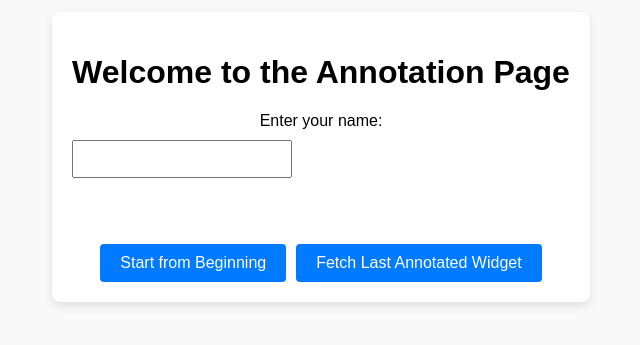
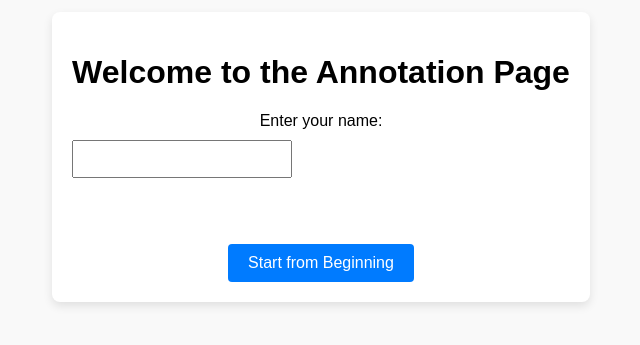
Before and after one commit to ChenzwNina/online_annotation, a plain HTML site: page docs/index.html in a window 1280 px wide. Shown: the part 243-588 px from the top of the page, without its empty margins (319-959 px from the left). Drawn offline with Linux system fonts and the light colour scheme.

Commit message:
update button

```diff
--- a/docs/index.html
+++ b/docs/index.html
@@ -126,7 +126,7 @@
 
         <div class="inline-buttons">
             <button onclick="startFromBeginning()">Start from Beginning</button>
-            <button onclick="fetchCompletedPairs()">Fetch Last Annotated Widget</button>
+            <!-- <button onclick="fetchCompletedPairs()">Fetch Last Annotated Widget</button> -->
         </div>
         <div id="completed-pairs"></div>
     </div>
```
